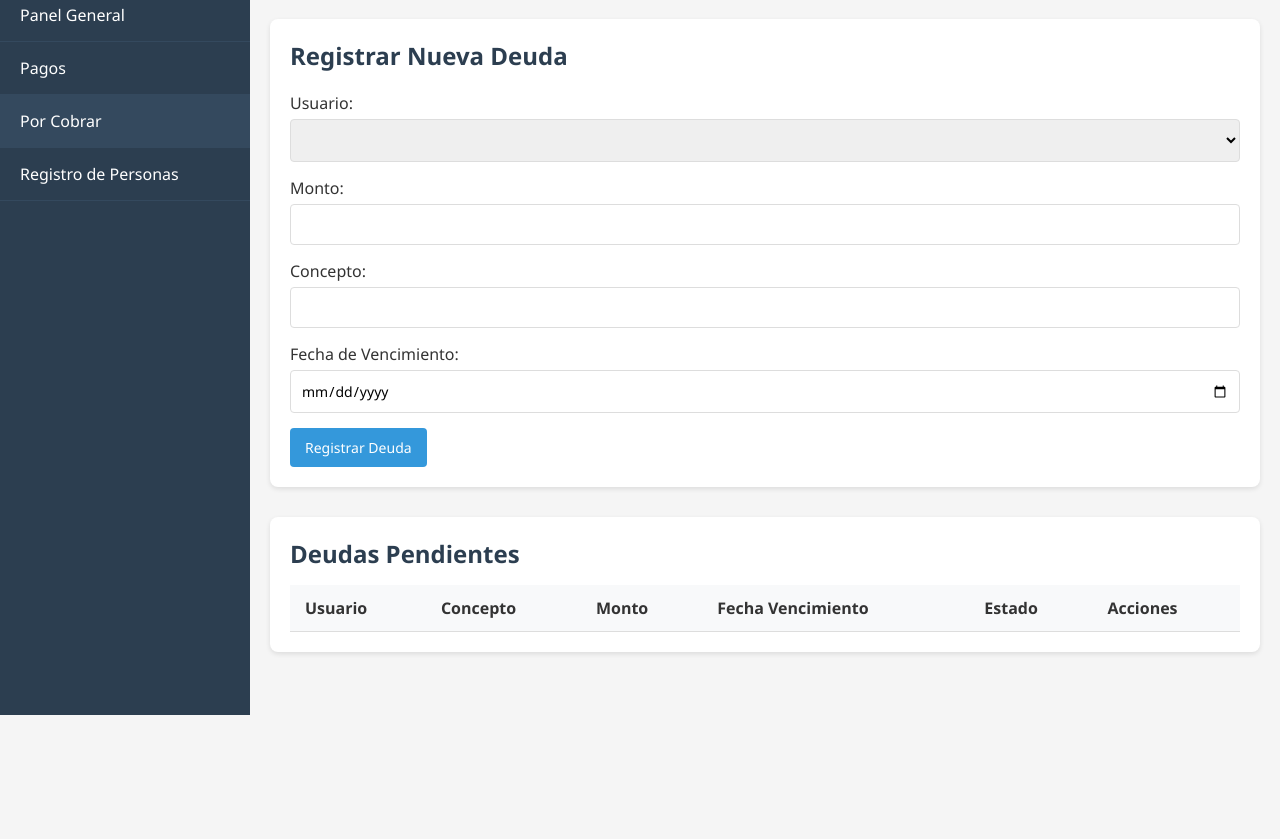
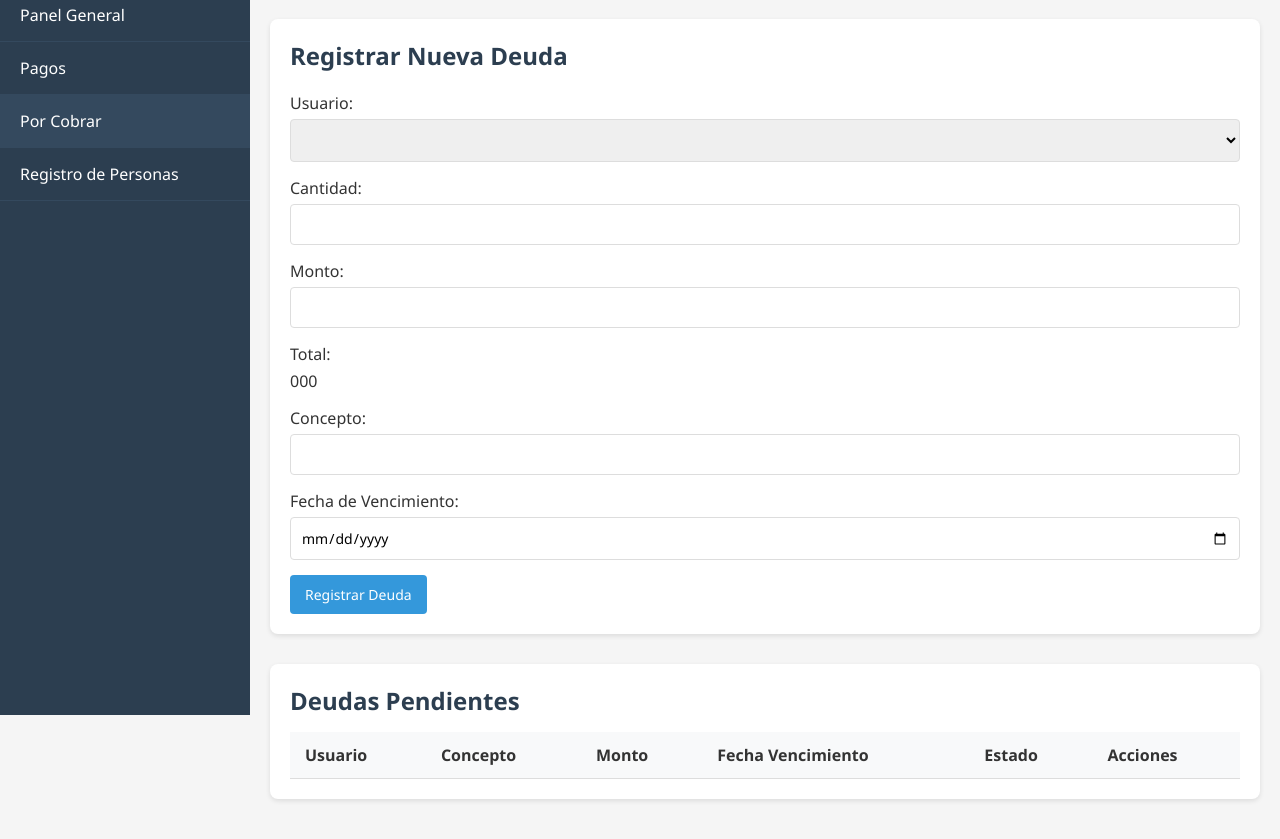
Before and after one commit to Diegodev58/SistemaManejoCuentas, a website: page public/private/por-cobrar.html in a window 1280 px wide. Shown: the part 85-924 px from the top of the page. Before the commit the page ends 800 px from the top, so only its background shows below. Drawn offline with nearby package versions, Linux system fonts and the light colour scheme.

Commit message:
cambio 02

```diff
--- a/public/login-script.js
+++ b/public/login-script.js
@@ -1,6 +1,6 @@
 //const e = require("express");
 
-
+const socket = io();
  // Inicializa el cliente Socket.IO
 
 document.addEventListener("DOMContentLoaded", () => {
--- a/public/private/por-cobrar.html
+++ b/public/private/por-cobrar.html
@@ -42,8 +42,16 @@
                     </select>
                 </div>
                 <div class="form-group">
+                    <label for="monto-deuda">Cantidad:</label>
+                    <input type="number" id="monto-deuda" min="1" step="0.01" required>
+                </div>
+                <div class="form-group">
                     <label for="monto-deuda">Monto:</label>
                     <input type="number" id="monto-deuda" min="1" step="0.01" required>
+                </div>
+                <div class="form-group">
+                    <label for="monto-deuda">Total:</label>
+                    <label for="monto-deuda">000</label>
                 </div>
                 <div class="form-group">
                     <label for="concepto">Concepto:</label>
```
Also changed, not shown: 2 other files.
